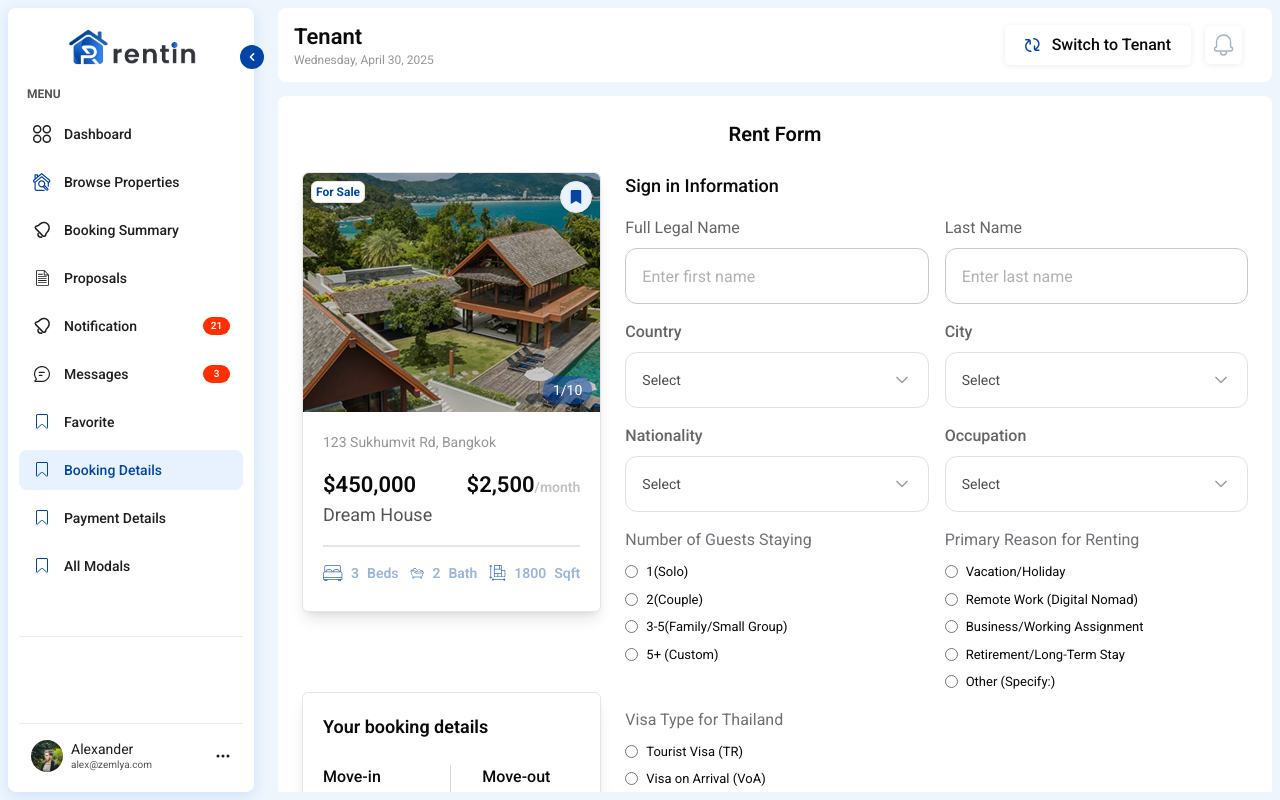
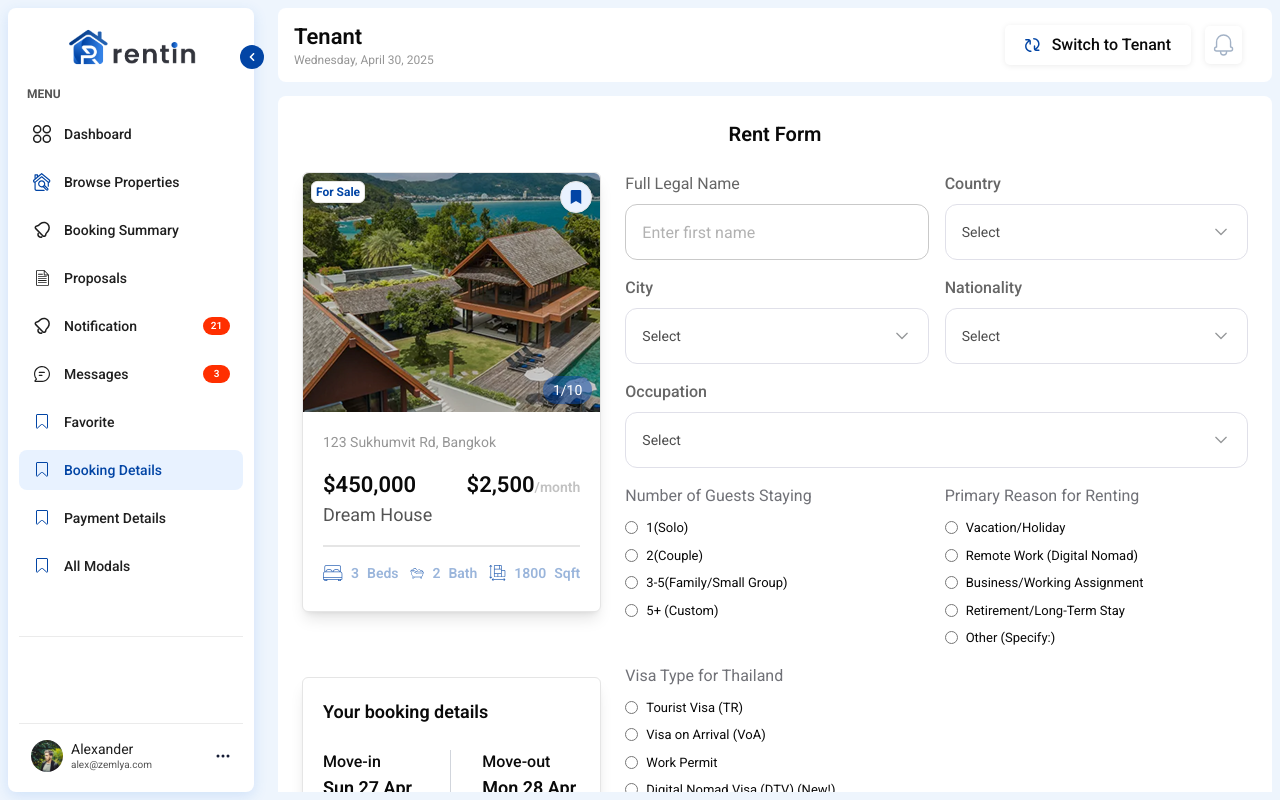
Before and after one commit to hamza-nafasat/rentin-frontend, a Next.js app: page /tenant/booking-details in a window 1280 px wide. Built offline with nearby package versions, Linux system fonts and the light colour scheme.

Commit message:
changes in tenant rent form

```diff
--- a/src/app/tenant/booking-details/page.js
+++ b/src/app/tenant/booking-details/page.js
@@ -34,16 +34,16 @@ function BookingDetails() {
     { id: 'remote2', label: 'Vacation/Holiday' },
     { id: 'relocation2', label: 'Remote Work (Digital Nomad)' },
     { id: 'healthcare2', label: 'Business/Working Assignment' },
-    { id: 'healthcare2', label: 'Retirement/Long-Term Stay' },
+    { id: 'healthcare', label: 'Retirement/Long-Term Stay' },
     { id: 'rentOther2', label: 'Other (Specify:)' },
   ];
 
   const reasonOptions3 = [
     { id: 'business3', label: 'Tourist Visa (TR)' },
     { id: 'conference3', label: 'Visa on Arrival (VoA)' },
-    { id: 'extended3', label: 'Work Permit' },
-    { id: 'extended3', label: 'Digital Nomad Visa (DTV) (New!)' },
-    { id: 'extended3', label: 'Retirement Visa (O-A/O-X)' },
+    { id: 'extended', label: 'Work Permit' },
+    { id: 'extended1', label: 'Digital Nomad Visa (DTV) (New!)' },
+    { id: 'extended2', label: 'Retirement Visa (O-A/O-X)' },
     { id: 'extended3', label: 'Education Visa (ED)' },
     { id: 'rentOther3', label: 'Other (Specify:)' },
   ];
@@ -148,14 +148,8 @@ function BookingDetails() {
         {/* RIGHT COLUMN */}
         <div className="col-span-12 lg:col-span-8">
           <div className="grid grid-cols-12 gap-4">
-            <div className="col-span-12">
-              <h1 className="text-lg font-medium">Sign in Information</h1>
-            </div>
             <div className="col-span-12 md:col-span-6">
               <Input label="Full Legal Name" placeholder="Enter first name" type="text" />
-            </div>
-            <div className="col-span-12 md:col-span-6">
-              <Input label="Last Name" placeholder="Enter last name" type="text" />
             </div>
             <div className="col-span-12 md:col-span-6">
               <Dropdown label="Country" options={countryOptions} />
@@ -166,12 +160,10 @@ function BookingDetails() {
             <div className="col-span-12 md:col-span-6">
               <Dropdown label="Nationality" options={nationalityOptions} />
             </div>
-            <div className="col-span-12 md:col-span-6">
+            <div className="col-span-12">
               <Dropdown label="Occupation" options={occupationOptions} />
             </div>
 
-            {/* Reason for Renting */}
-            {/* Section 1 */}
             <div className="col-span-6">
               <h1 className="text-[#32343CB2]">Number of Guests Staying</h1>
               <div className="mt-2.5 grid grid-cols-1 gap-2">
@@ -190,8 +182,6 @@ function BookingDetails() {
                 )}
               </div>
             </div>
-
-            {/* Section 2 */}
             <div className="col-span-6">
               <h1 className="text-[#32343CB2]">Primary Reason for Renting</h1>
               <div className="mt-2.5 grid grid-cols-1 gap-2">
@@ -211,7 +201,6 @@ function BookingDetails() {
               </div>
             </div>
 
-            {/* Section 3 */}
             <div className="col-span-6">
               <h1 className="text-[#32343CB2]">Visa Type for Thailand</h1>
               <div className="mt-2.5 grid grid-cols-1 gap-2">
@@ -232,10 +221,10 @@ function BookingDetails() {
             </div>
             <div className="col-span-6"></div>
             <div className="col-span-12 md:col-span-6">
-              <Input label="Start Date" placeholder="Enter first name" type="text" />
+              <Input label="Start Date" placeholder="Enter Start Date" type="date" />
             </div>
             <div className="col-span-12 md:col-span-6">
-              <Input label="End Date" placeholder="Enter last name" type="text" />
+              <Input label="End Date" placeholder="Enter End Date" type="date" />
             </div>
           </div>
           <div className="mt-6">
```
